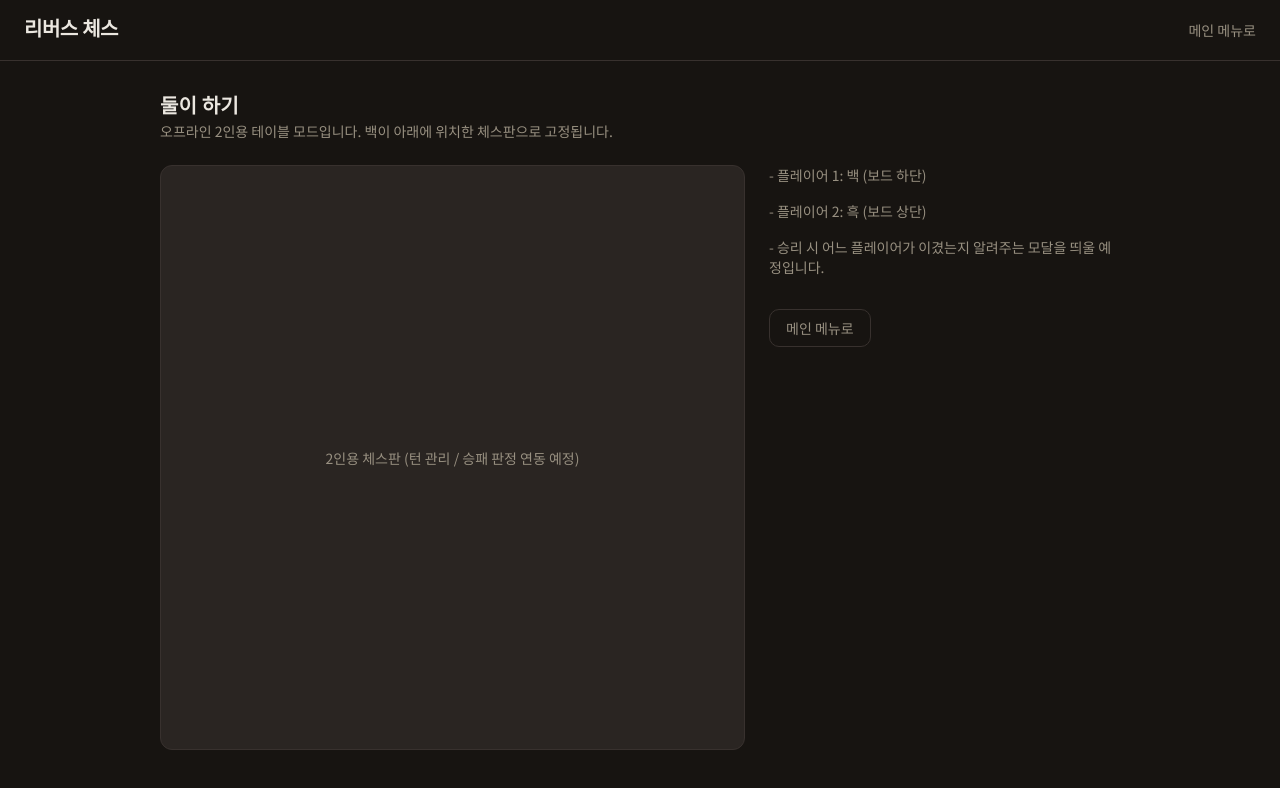
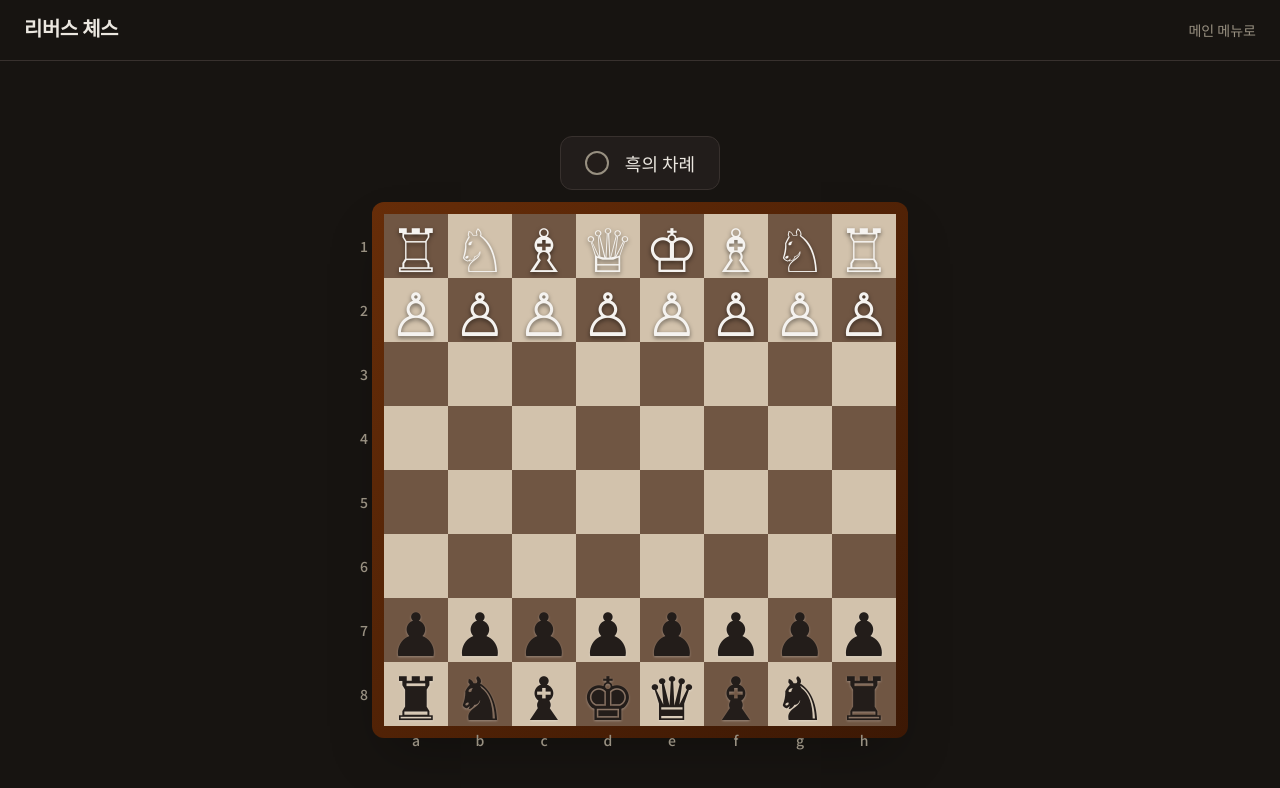
Before and after one commit to ddony8128/reverse-chess, a React (Vite) app: page /two in a window 1280 px wide. Shown: the top 788 px of the page. Built offline with nearby package versions, Linux system fonts and the light colour scheme.

Commit message:
feat : TwoPlayerPage.tsx

```diff
--- a/src/components/GameResultModal.tsx
+++ b/src/components/GameResultModal.tsx
@@ -1,20 +1,21 @@
-import { Color } from '@/engine/types';
+import { Color, GameEndReason } from '@/engine/types';
 import { Button } from '@/components/ui/button';
 
 interface GameResultModalProps {
   winner: Color | 'draw' | null;
   singlePlayerColor?: Color;
   isTwoPlayer?: boolean;
+  endReason: GameEndReason | null;
   onConfirm: () => void;
 }
 
-export function GameResultModal ({
+export function GameResultModal({
   winner,
   singlePlayerColor,
   isTwoPlayer = false,
+  endReason,
   onConfirm,
 }: GameResultModalProps) {
-
   const getResultText = () => {
     if (winner === 'draw') {
       return '무승부!';
@@ -29,6 +30,22 @@ export function GameResultModal ({
     } else {
       return '패배...';
     }
+  };
+
+  const getEndReasonText = () => {
+    if (endReason === GameEndReason.Checkmate) {
+      return '체크메이트! ';
+    }
+    if (endReason === GameEndReason.Stalemate) {
+      return '스틸메이트! ';
+    }
+    if (endReason === GameEndReason.LoneIsland) {
+      return '외딴 섬! ';
+    }
+    if (endReason === GameEndReason.OnlyKingLeft) {
+      return '왕만 남음! ';
+    }
+    return '';
   };
 
   const getSubText = () => {
@@ -52,24 +69,23 @@ export function GameResultModal ({
   return (
     <div className="modal-overlay">
       <div className="modal-content max-w-md px-20">
-        <div className={`text-6xl mb-4 ${isVictory ? 'animate-float' : ''}`}>
+        <div className={`mb-4 text-6xl ${isVictory ? 'animate-float' : ''}`}>
           {winner === 'draw' ? '🤝' : isVictory ? '🏆' : '😢'}
         </div>
-        <h2 className={`text-4xl font-bold mb-2 ${isVictory ? 'text-primary animate-glow' : 'text-foreground'}`}>
+        <h2
+          className={`mb-2 text-4xl font-bold ${isVictory ? 'text-primary animate-glow' : 'text-foreground'}`}
+        >
           {getResultText()}
         </h2>
-        <p className="text-muted-foreground text-lg mb-6">
-          {getSubText()}
+        <p className="text-muted-foreground mb-6 text-lg">
+          {getEndReasonText()} {getSubText()}
         </p>
-        <Button
-          onClick={onConfirm}
-          className="btn-menu"
-        >
+        <Button onClick={onConfirm} className="btn-menu">
           확인
         </Button>
       </div>
     </div>
   );
-};
+}
 
 export default GameResultModal;
--- a/src/pages/TwoPlayerPage.tsx
+++ b/src/pages/TwoPlayerPage.tsx
@@ -1,43 +1,248 @@
-import { useNavigate } from 'react-router-dom';
+import { useState, useEffect } from 'react';
 import { PageHeader } from '@/components/PageHeader';
+import { Board } from '@/engine/board';
+import { Game } from '@/engine/game';
+import {
+  Color,
+  type Move,
+  type Location,
+  PieceType,
+  GameEndReason,
+  locationToKey,
+} from '@/engine/types';
+import { cloneBoard } from '@/engine/boardUtils';
+import { RotateCcw } from 'lucide-react';
+import { Button } from '@/components/ui/button';
+import TurnIndicator from '@/components/TurnIndicator';
+import { ChessBoard } from '@/components/ChessBoard';
+import { GameResultModal } from '@/components/GameResultModal';
+import { CheckIndicator } from '@/components/CheckIndicator';
 
 export function TwoPlayerPage() {
-  const navigate = useNavigate();
+  const [board, setBoard] = useState<Board | null>(null);
+  const [game, setGame] = useState<Game | null>(null);
+  const [legalMoves, setLegalMoves] = useState<Move[]>([]);
+  const [validMoves, setValidMoves] = useState<Location[]>([]);
+  const [selectedLocation, setSelectedLocation] = useState<Location | null>(null);
+  const [currentPlayer, setCurrentPlayer] = useState<Color>(Color.Black);
+  const [promotionActive, setPromotionActive] = useState(false);
+  const [promotionLocation, setPromotionLocation] = useState<Location | null>(null);
+  const [promotionOptionsState, setPromotionOptionsState] = useState<PieceType[] | undefined>(
+    undefined,
+  );
+  const [captureForced, setCaptureForced] = useState(false);
+  const [isInCheck, setIsInCheck] = useState(false);
+  const [endReason, setEndReason] = useState<GameEndReason | null>(null);
+  const [winner, setWinner] = useState<Color | null>(null);
+  const [isEnded, setIsEnded] = useState(false);
+  const [endModalOpen, setEndModalOpen] = useState(false);
+
+  useEffect(() => {
+    startNewGame();
+  }, []);
+
+  const startNewGame = () => {
+    const newGame = new Game();
+    newGame.startGame();
+    setGame(newGame);
+    setBoard(newGame.getBoard());
+
+    setSelectedLocation(null);
+    setValidMoves([]);
+    const { legalMoves, captureForced } = newGame.getLegalMovesNoCache(Color.Black);
+    setLegalMoves(legalMoves);
+    setCaptureForced(captureForced);
+    setCurrentPlayer(Color.Black);
+    setPromotionActive(false);
+    setPromotionLocation(null);
+    setPromotionOptionsState(undefined);
+    setIsEnded(false);
+    setEndReason(null);
+    setWinner(null);
+    setEndModalOpen(false);
+    setIsInCheck(false);
+    setCaptureForced(false);
+  };
+
+  const handleTurnProgress = (
+    color: Color,
+    from: Location,
+    to: Location,
+    promotion?: PieceType,
+  ) => {
+    if (!board || !game) return;
+    const result = game.progressTurn(color, from, to, promotion);
+    if (!result.success) {
+      console.error(result.error);
+      return;
+    }
+    const nextPlayer = game.getCurrentPlayer();
+    setLegalMoves(game.getLegalMoves(nextPlayer));
+    setCurrentPlayer(nextPlayer);
+    setCaptureForced(game.isCaptureForced());
+    setIsInCheck(game.checkForCheck(nextPlayer).isInCheck);
+    if (result.end) {
+      setEndReason(result.endReason ?? null);
+      setWinner(result.winner ?? null);
+      setIsEnded(true);
+      setEndModalOpen(true);
+    }
+  };
+
+  const handleSquareClick = (location: Location) => {
+    if (promotionActive || isEnded) return;
+    if (!board || !game) return;
+
+    const clickedPiece = board.getPieceByLocation(location);
+    const selectedPiece = selectedLocation ? board.getPieceByLocation(selectedLocation) : null;
+
+    if (selectedPiece && validMoves.some((m) => locationToKey(m) === locationToKey(location))) {
+      const fromKey = locationToKey(selectedLocation!);
+      const toKey = locationToKey(location);
+
+      const candidateMoves = legalMoves.filter(
+        (m) => locationToKey(m.from) === fromKey && locationToKey(m.to) === toKey,
+      );
+
+      const promotionMoves = candidateMoves.filter((m) => m.promotion);
+      const promotionTypes = Array.from(
+        new Set(promotionMoves.map((m) => m.promotion).filter((p): p is PieceType => !!p)),
+      );
+      const isPromotionMove = promotionTypes.length > 0;
+
+      if (isPromotionMove) {
+        const virtualBoard = cloneBoard(board);
+        const virtualSelectedPiece = virtualBoard.getPieceByLocation(selectedLocation!);
+        virtualBoard.movePiece(virtualSelectedPiece!, location);
+        setBoard(virtualBoard);
+        setPromotionActive(true);
+        setPromotionLocation(location);
+        setPromotionOptionsState(promotionTypes);
+        setValidMoves([]);
+        return;
+      }
+
+      setSelectedLocation(null);
+      setValidMoves([]);
+      handleTurnProgress(currentPlayer, selectedLocation!, location);
+      return;
+    }
+
+    if (clickedPiece && clickedPiece.color === currentPlayer) {
+      if (selectedLocation && locationToKey(selectedLocation) === locationToKey(location)) {
+        setSelectedLocation(null);
+        setValidMoves([]);
+      } else {
+        const fromKey = locationToKey(location);
+        const pieceMoves = legalMoves.filter((m) => locationToKey(m.from) === fromKey);
+        const destinations: Location[] = pieceMoves.map((m) => m.to);
+
+        setSelectedLocation(location);
+        setValidMoves(destinations);
+      }
+    } else {
+      setSelectedLocation(null);
+      setValidMoves([]);
+    }
+  };
+
+  const handlePromotion = (location: Location, promotion: PieceType) => {
+    if (!board || !game || isEnded) return;
+
+    const piece = board.getPieceByLocation(location);
+    if (!piece) return;
+
+    const currentSelectedLocation = selectedLocation;
+    setBoard(game.getBoard());
+    setPromotionActive(false);
+    setPromotionLocation(null);
+    setPromotionOptionsState(undefined);
+    setSelectedLocation(null);
+    setValidMoves([]);
+
+    handleTurnProgress(currentPlayer, currentSelectedLocation!, location, promotion);
+  };
+
+  const announceText = () => {
+    if (isEnded) {
+      switch (endReason) {
+        case GameEndReason.Checkmate:
+          return `체크메이트!`;
+        case GameEndReason.Stalemate:
+          return `스틸메이트!`;
+        case GameEndReason.LoneIsland:
+          return `외딴 섬!`;
+        case GameEndReason.OnlyKingLeft:
+          return `왕만 남음!`;
+        default:
+          return `게임 종료!`;
+      }
+    } else if (isInCheck) {
+      return `체크!`;
+    } else if (captureForced) {
+      return `강제 캡처!`;
+    }
+    return null;
+  };
+
+  const text = announceText();
+
   return (
     <div className="bg-background text-foreground flex min-h-screen flex-col">
       <PageHeader />
-      <div className="mx-auto w-full max-w-5xl flex-1 space-y-6 p-4 md:p-8">
-        <div className="flex flex-col gap-4 md:flex-row md:items-center md:justify-between">
-          <div>
-            <h2 className="text-xl font-semibold">둘이 하기</h2>
-            <p className="text-muted-foreground text-sm">
-              오프라인 2인용 테이블 모드입니다. 백이 아래에 위치한 체스판으로 고정됩니다.
-            </p>
+      <div className="flex flex-1 flex-col items-center justify-center p-4 md:p-8">
+      <div className="inline-block">
+        {/* Turn indicator + status + restart (centered over board width) */}
+        <div className="mb-6 grid grid-cols-[1fr_auto_1fr] items-center">
+          {/* Left slot */}
+          <div className="min-w-0 justify-self-start">
+            {text ? <CheckIndicator text={text} /> : null}
+          </div>
+
+          {/* Center slot: 항상 정중앙 */}
+          <div className="justify-self-center">
+            <TurnIndicator currentTurn={currentPlayer} isSinglePlay={false} />
+          </div>
+
+          {/* Right slot */}
+          <div className="min-w-0 justify-self-end">
+            {isEnded ? (
+              <Button
+                variant="ghost"
+                onClick={startNewGame}
+                className="flex items-center gap-2 text-muted-foreground hover:text-foreground"
+              >
+                <RotateCcw className="h-4 w-4" />
+                한 판 더 하기
+              </Button>
+            ) : null}
           </div>
         </div>
 
-        <div className="grid gap-6 md:grid-cols-[minmax(0,2fr)_minmax(0,1.2fr)]">
-          {/* 체스판 자리 */}
-          <div className="border-border bg-muted flex aspect-square items-center justify-center rounded-lg border">
-            <span className="text-muted-foreground text-sm">
-              2인용 체스판 (턴 관리 / 승패 판정 연동 예정)
-            </span>
-          </div>
+        {/* Chess Board - White at bottom (not flipped) */}
+        <ChessBoard
+          board={board ?? new Board()}
+          selectedLocation={selectedLocation}
+          validMoves={validMoves}
+          onSquareClick={handleSquareClick}
+          onPromotion={handlePromotion}
+          promotionTarget={promotionActive}
+          promotionLocation={promotionLocation}
+          promotionOptions={promotionOptionsState}
+          flipped={false}
+          disabled={isEnded}
+        />
+        </div>
 
-          {/* 설명 / 종료 모달 자리 */}
-          <div className="text-muted-foreground space-y-4 text-sm">
-            <p>- 플레이어 1: 백 (보드 하단)</p>
-            <p>- 플레이어 2: 흑 (보드 상단)</p>
-            <p>- 승리 시 어느 플레이어가 이겼는지 알려주는 모달을 띄울 예정입니다.</p>
-
-            <button
-              className="border-border hover:bg-accent hover:text-accent-foreground mt-4 rounded-md border px-4 py-2 text-sm transition"
-              onClick={() => navigate('/')}
-            >
-              메인 메뉴로
-            </button>
-          </div>
-        </div>
+        {/* Game result modal */}
+        {endModalOpen && (
+          <GameResultModal
+            winner={winner ?? 'draw'}
+            endReason={endReason ?? null}
+            isTwoPlayer={true}
+            onConfirm={() => setEndModalOpen(false)}
+          />
+        )}
       </div>
     </div>
   );
```
